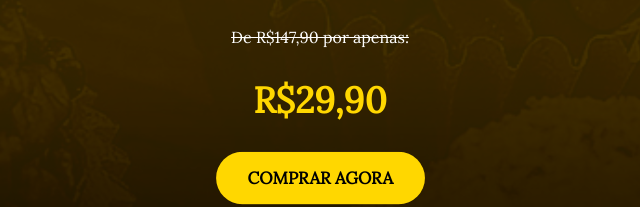
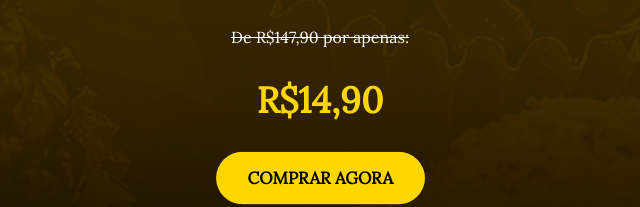
Before and after one commit to LifeDigitalmarketing/Brigadeiro-Gourmett, a plain HTML site: page index.html in a window 1280 px wide. Shown: the part 7134-7341 px from the top of the page, 320-960 px from the left. Drawn offline with nearby package versions, Linux system fonts and the light colour scheme.

Commit message:
Update index.html

```diff
--- a/index.html
+++ b/index.html
@@ -552,7 +552,7 @@
     </div>
 
     <p style="text-align: center; color: white; text-decoration: line-through;">De R$147,90 por apenas:</p>
-    <h1 style="text-align: center; font-size: 36px; color: #FFD700;">R$29,90</h1>
+    <h1 style="text-align: center; font-size: 36px; color: #FFD700;">R$14,90</h1>
 
     <div style="text-align: center; margin: 30px 0;">
       <a href="https://pay.kiwify.com.br/YOg1UO1" style="background-color: #FFD700; color: black; font-weight: bold; padding: 15px 30px; border-radius: 30px; text-decoration: none; display: inline-block; animation: pulse 2s infinite;">COMPRAR AGORA</a>
```
